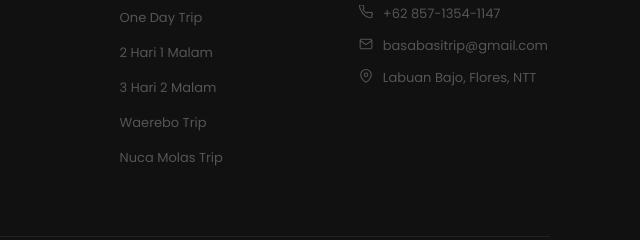
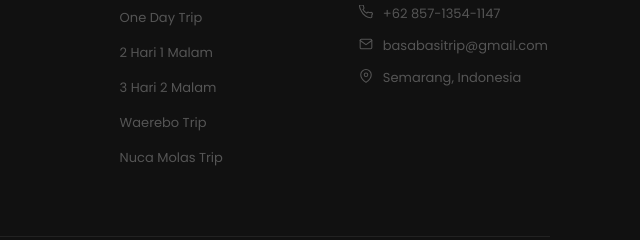
Before and after one commit to wafiq8/basabasi, a plain HTML site: page index.html in a window 1280 px wide. Shown: the part 9410-9650 px from the top of the page, 640-1280 px from the left. Drawn offline with nearby package versions, Linux system fonts and the light colour scheme; a web font is replaced by a local one.

Commit message:
Update location in footer contact section

```diff
--- a/index.html
+++ b/index.html
@@ -1277,7 +1277,7 @@ footer { background: #111; color: #666; padding: 64px 5% 32px; }
       </div>
       <div class="footer-contact-item">
         <svg width="14" height="14" viewBox="0 0 24 24" fill="none" stroke="#555" stroke-width="1.8" stroke-linecap="round"><path d="M21 10c0 7-9 13-9 13s-9-6-9-13a9 9 0 0118 0z"/><circle cx="12" cy="10" r="3"/></svg>
-        <span>Labuan Bajo, Flores, NTT</span>
+        <span>Semarang, Indonesia</span>
       </div>
     </div>
   </div>
```
